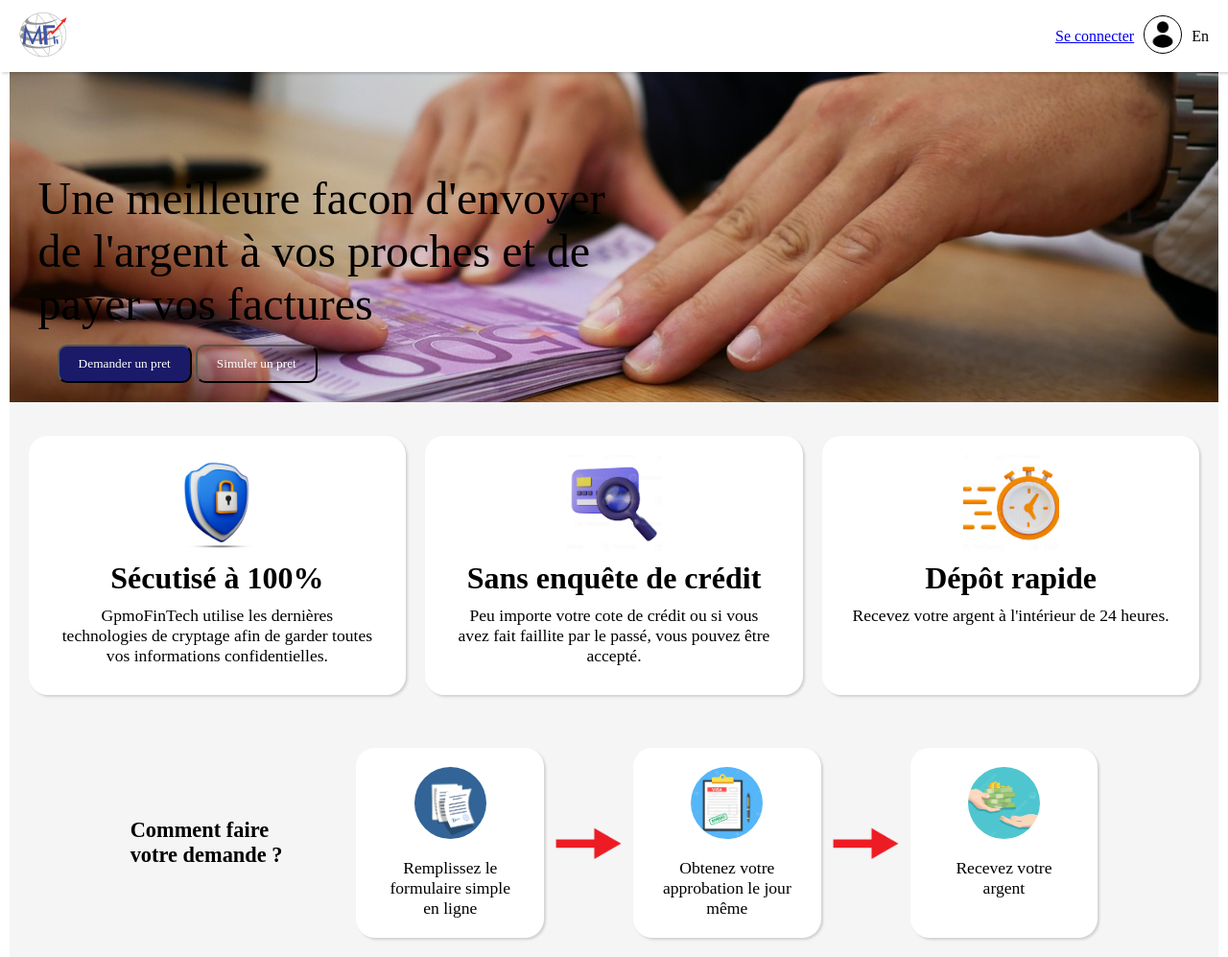
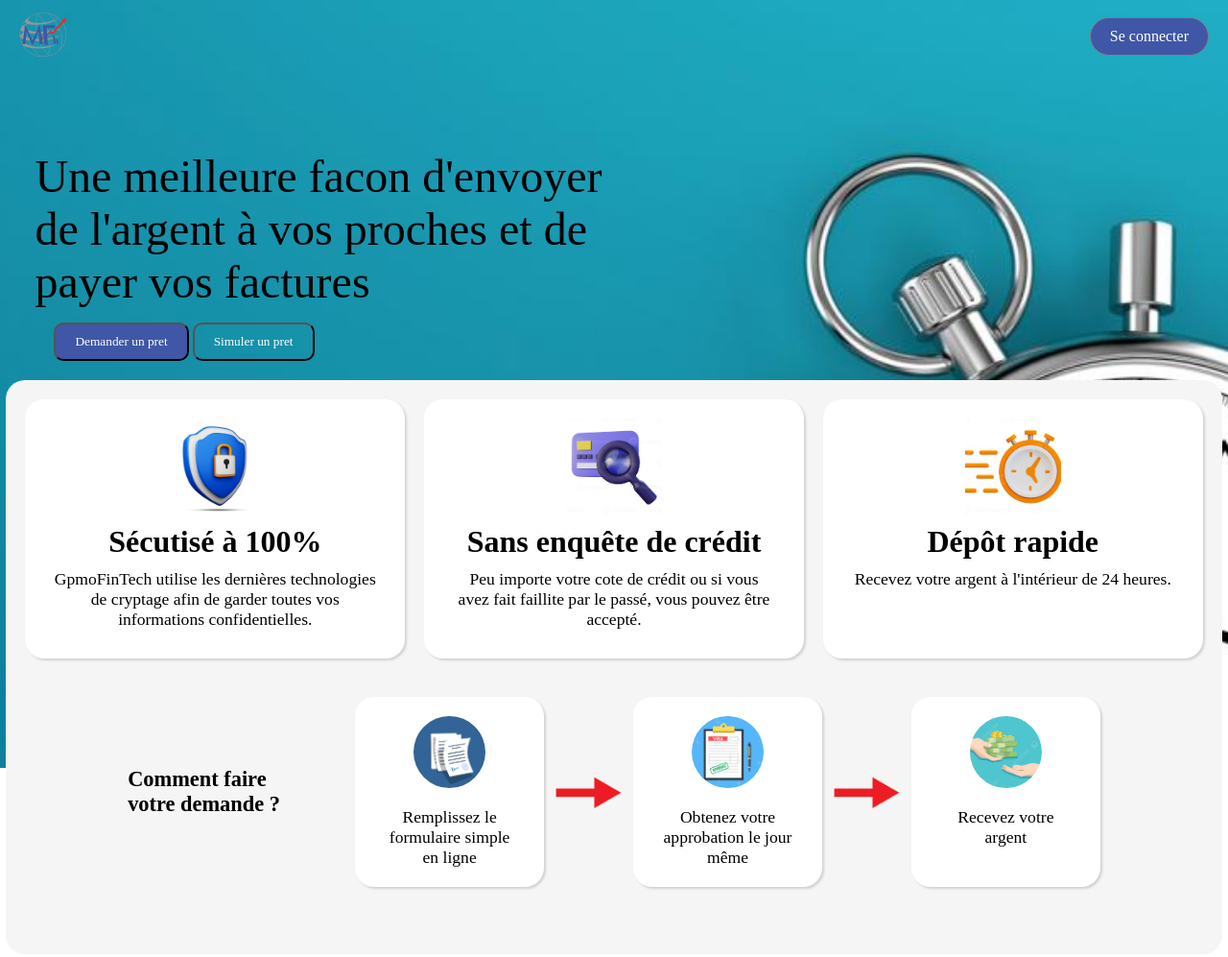
Before and after one commit to dowesw/GpmoFinTech, a plain HTML site: page index.html in a window 1280 px wide. Shown: the top 997 px of the page at 96% size. Drawn offline with Linux system fonts and the light colour scheme.

Commit message:
corriger le header pour l'invité

```diff
--- a/components/footer.html
+++ b/components/footer.html
@@ -18,7 +18,7 @@
     <section>
         <ul>
             <li><a>FAQ</a></li>
-            <li><a href="./../pages/contact.html">Nous joindre</a></li>
+            <li><a href="./../page/contact.html">Nous joindre</a></li>
             <li><a>Aide</a></li>
         </ul>
     </section>
--- a/components/header.html
+++ b/components/header.html
@@ -6,10 +6,11 @@
         <img class="logo" src="./../../assets/logo.png" title="Logo GpmoFinTech" />
     </a>
     <div class="header-user">
-        <a href="./../../pages/login.html">Se connecter</a>
-        <a href="./../../pages/profil.html">
-            <img src="./../../assets/user.png" title="Profile" />
-        </a>
-        <a>En</a>
+        <a class="btn-login" href="./../../page/login.html">Se connecter</a>
+        <div class="profile">
+            <a href="./../../pages/profil.html">
+                <img src="./../../assets/user.png" title="Profile" />
+            </a>
+        </div>
     </div>
 </header>
--- a/css/home.css
+++ b/css/home.css
@@ -1,8 +1,15 @@
+body {
+    background-image: url('../assets/banniere/banniere_2.jpg');
+    background-size: cover;
+    background-repeat: no-repeat;
+    background-position: center center;
+}
+
 main {
     display: flex;
     flex-direction: column;
-    gap: 15px;
-    background: whitesmoke;
+    position: relative;
+    padding: 0;
 }
 
 main section:last-child {
@@ -11,18 +18,15 @@ main section:last-child {
 
 main section.banniere {
     width: 100%;
-    height: 350px;
-    background-image: url('../assets/banniere.jpg');
-    background-size: cover;
-    background-repeat: no-repeat;
-    background-position: center center;
+    height: auto;
     margin: 0;
     display: flex;
     flex-direction: column;
-    justify-content: flex-end;
+    justify-content: center;
     align-items: flex-start;
-    padding: 0 0 20px 30px;
+    padding: 0px 0 20px 30px;
     gap: 15px;
+    margin-top: 500px;
 }
 
 main section.banniere p {
@@ -32,6 +36,15 @@ main section.banniere p {
 
 main section.banniere .actions {
     padding: 0 20px;
+}
+
+main section.contents {
+    width: 100%;
+    height: auto;
+    display: flex;
+    flex-direction: column;
+    background: whitesmoke;
+    border-radius: 20px;
 }
 
 main section.avantage {
--- a/css/index.css
+++ b/css/index.css
@@ -6,13 +6,13 @@
 }
 
 :root {
-    --primary: rgb(26, 26, 105);
+    --primary: #3f57a6;
     --secondary: grey;
-    --tertiary: red;
+    --tertiary: #ee2a24;
 }
 
 body {
-    width: 98.5vw;
+    width: 99vw;
     height: 100vh;
     margin: 0 auto;
     display: flex;
@@ -25,6 +25,7 @@ body section#header {
     width: 100%;
     position: fixed;
     top: 0;
+    z-index: 1;
 }
 
 header {
@@ -35,8 +36,6 @@ header {
     justify-content: space-between;
     align-items: center;
     padding: 0 20px;
-    background: white;
-    box-shadow: rgba(0, 0, 0, 0.15) 1.95px 1.95px 2.6px;
 }
 
 header img.logo {
@@ -51,6 +50,20 @@ header .header-user {
     justify-content: center;
     align-items: center;
     gap: 10px;
+}
+
+header .header-user .btn-login {
+    color: white;
+    text-decoration: none;
+    background: var(--primary);
+    padding: 10px 20px;
+    border-radius: 20px;
+    border: 1px solid var(--secondary);
+    z-index: 1;
+}
+
+header .header-user .profile {
+    display: none;
 }
 
 header .header-user img {
@@ -83,7 +96,6 @@ footer {
 main {
     width: 100%;
     height: auto;
-    margin-top: 415px;
 }
 
 button {
--- a/index.html
+++ b/index.html
@@ -24,6 +24,7 @@
                 <button class="transparent" onclick="gotoPret(true)">Simuler un pret</button>
             </div>
         </section>
+        <section class="contents">
             <section class="avantage">
                 <article class="box-shadow">
                     <img src="./assets/protection.png" />
@@ -58,6 +59,7 @@
                     <p>Recevez votre argent</p>
                 </article>
             </section>
+        </section>
     </main>
     <section id="footer"></section>
     <script src="./script/index.js"></script>
--- a/script/home.js
+++ b/script/home.js
@@ -3,5 +3,5 @@
 })();
 
 function gotoPret(simulation) {
-    document.location.href = './pages/formulaire_pret.html' + (simulation ? "?simulation=true" : "")
+    document.location.href = './page/formulaire_pret.html' + (simulation ? "?simulation=true" : "")
 }
--- a/script/index.js
+++ b/script/index.js
@@ -1,3 +1,11 @@
+(function() {
+    let body = localStorage.getItem("user")
+    if (!body) {
+        body = sessionStorage.getItem("user")
+    }
+    console.log(JSON.parse(body))
+})();
+
 function imports(parent) {
     fetch(parent + 'header.html')
         .then(response => response.text())
```
Also changed, not shown: page/login.html (renamed from pages/login.html, +3 -2 lines), page/register.html (renamed from pages/register.html, +1 -1 lines), script/login.js (added, +14 -0 lines), assets/banniere/banniere.jpg (renamed from assets/banniere.jpg), assets/banniere/banniere_1.jpg (renamed from assets/banniere_1.jpg), assets/banniere/banniere_2.jpg (added), assets/banniere/banniere_3.jpg (added), page/contact.html (renamed from pages/contact.html), page/formulaire_pret.html (renamed from pages/formulaire_pret.html), page/profil.html (renamed from pages/profil.html), 6 other files. Lines whose indentation alone changed are shown as unchanged.
